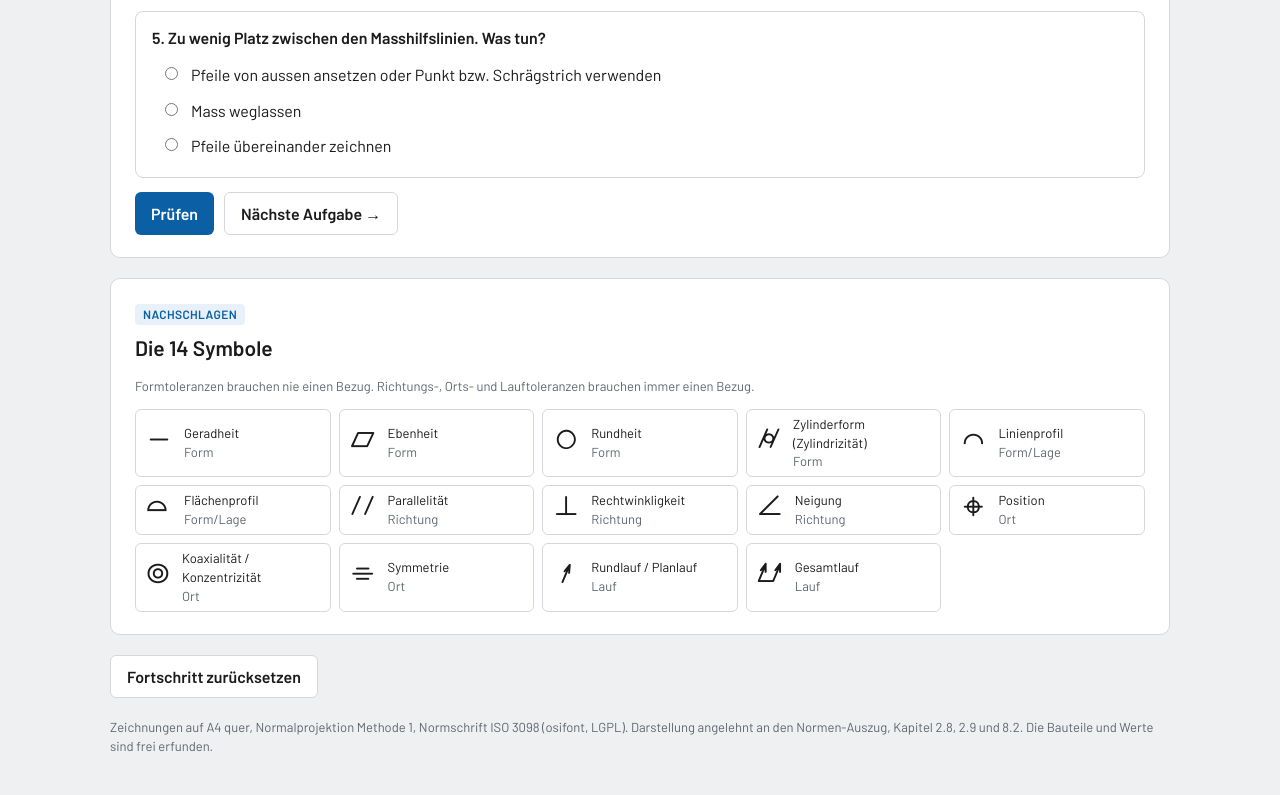
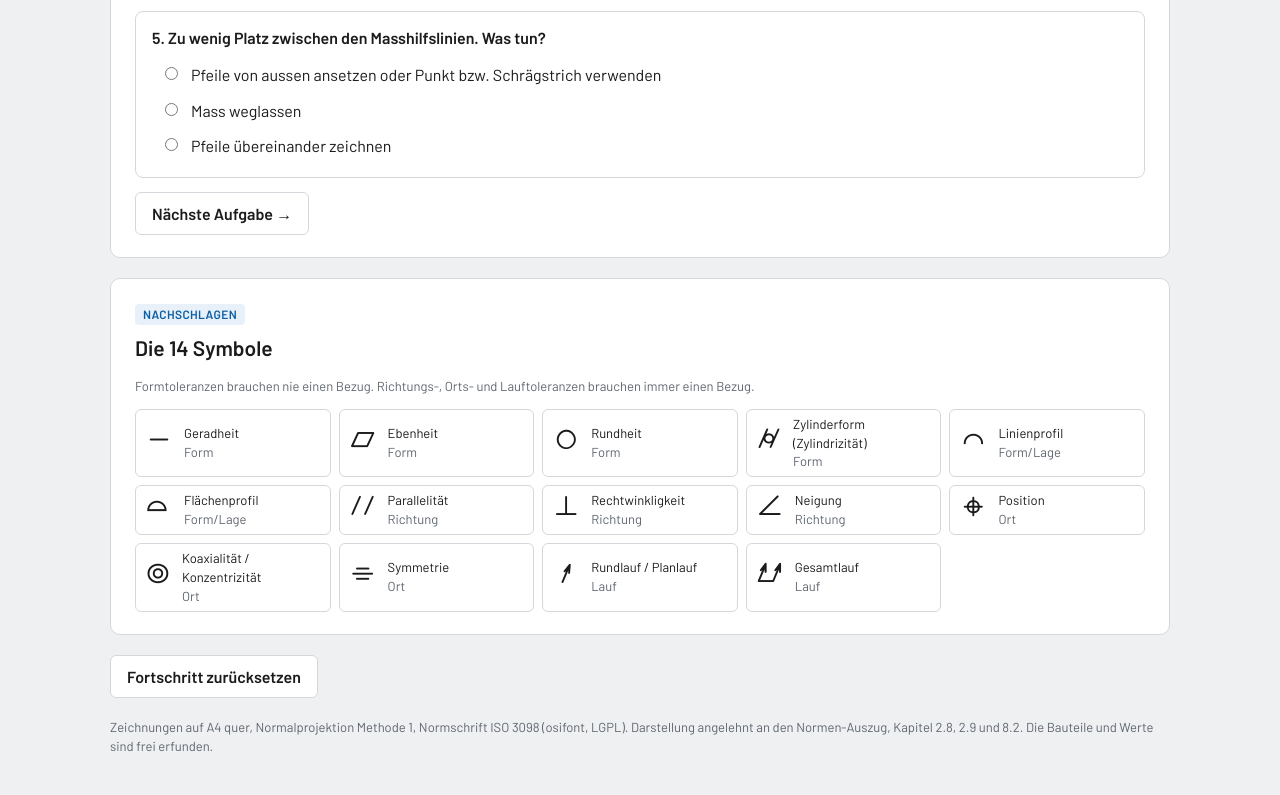
Before and after one commit to Messer040/lernwerkstatt, a plain HTML site: page zeichnung/index.html in a window 1280 px wide. Shown: the part 1279-2074 px from the top of the page. Drawn offline with Linux system fonts and the light colour scheme.

Commit message:
Zeichnungstechnik: Prüfen-Knopf ausblenden, wenn alle Fragen sofort prüfen
Co-Authored-By: Claude Opus 5.5 <noreply@anthropic.com>
Claude-Session: https://claude.ai/code/session_01JnffDxQzD6HdJSBMvBjGX6

```diff
--- a/zeichnung/index.html
+++ b/zeichnung/index.html
@@ -1571,7 +1571,7 @@ function buildTask(t,i){
   }
 
   const act=H('div',{class:'actions'});
-  const btn=H('button',{class:'btn'},'Prüfen');btn.onclick=check;act.appendChild(btn);
+  const btn=H('button',{class:'btn'},'Prüfen');btn.onclick=check;act.appendChild(btn);if(t.questions&&t.questions.every(q=>!q.num&&!q.multi))btn.style.display='none';
   if(card._extraBtn)act.appendChild(card._extraBtn);
   const nx=H('button',{class:'btn sec'},'Nächste Aufgabe →');nx.onclick=()=>go((i+1)%tasks.length);act.appendChild(nx);
   card.appendChild(act);card.appendChild(fb);
```
Also changed, not shown: zeichnung/src/index.html (+1 -1 lines).
